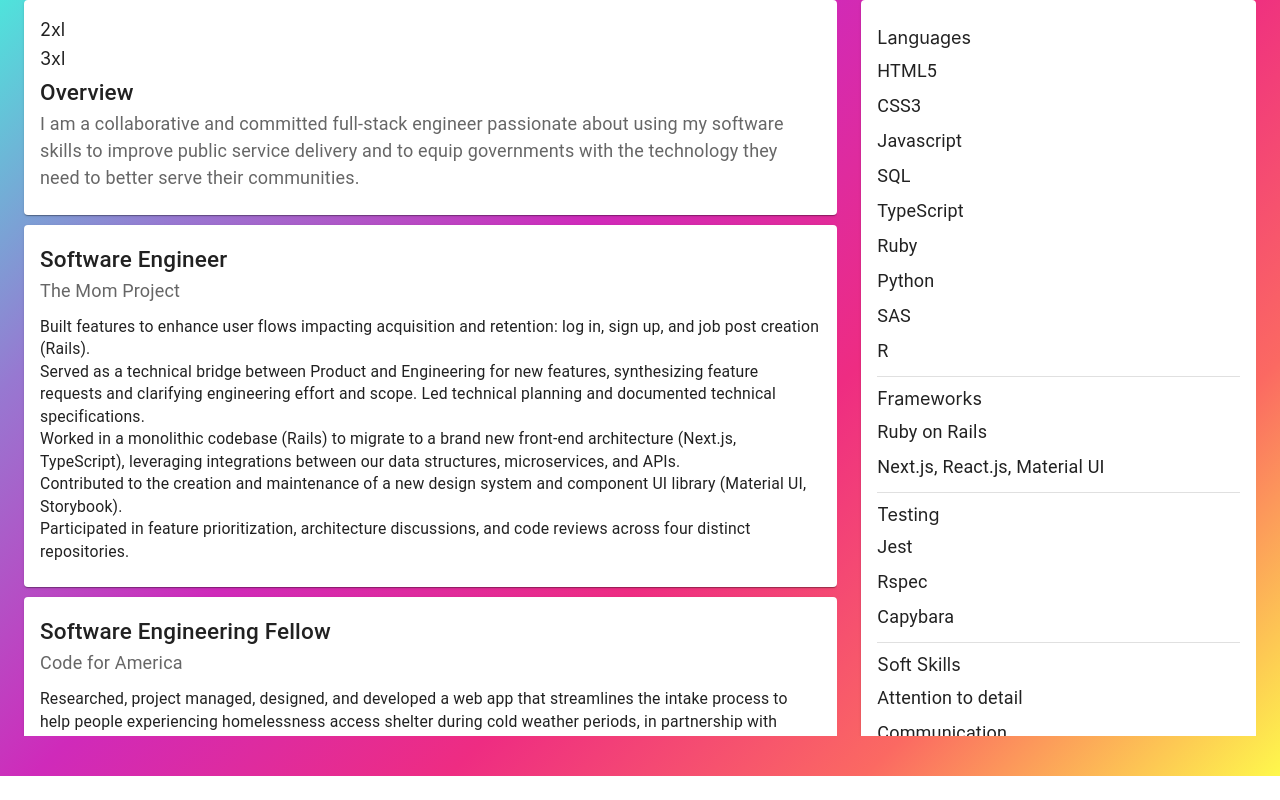
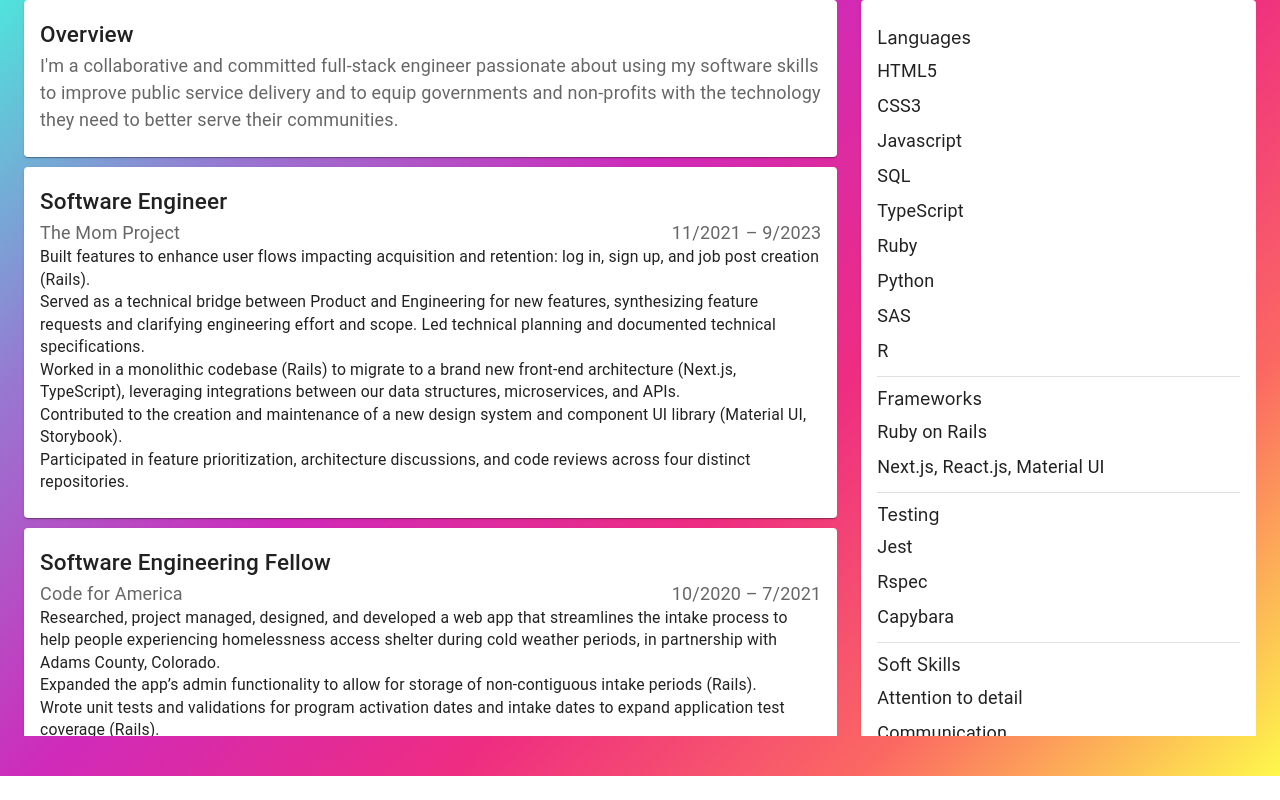
Before and after one commit to fionatagious/fiona.works, a Next.js app: page /resume in a window 1280 px wide. Built offline with nearby package versions, Linux system fonts and the light colour scheme.

Commit message:
dates flush with ride side of cards

```diff
--- a/pages/_app.js
+++ /dev/null
@@ -1,5 +0,0 @@
-import "../styles/global.css";
-
-export default function App({ Component, pageProps }) {
-  return <Component {...pageProps} />;
-}
--- /dev/null
+++ b/pages/_app.tsx
@@ -0,0 +1,7 @@
+// These styles apply to every route in the application
+import '/styles/global.css'
+import type { AppProps } from 'next/app'
+
+export default function App({ Component, pageProps }: AppProps) {
+  return <Component {...pageProps} />
+}
--- a/pages/index.js
+++ b/pages/index.js
@@ -7,8 +7,8 @@
     <>
       <div className={styles.container}>
         <Head>
-          <title>Create Next App</title>
-          <link rel="icon" href="/favicon.ico" />
+          <title>Fiona Tang's site</title>
+          <link rel="icon" href="/favicon.ico" sizes="any"/>
         </Head>
 
         <main>
--- a/pages/resume/acumen.js
+++ b/pages/resume/acumen.js
@@ -2,6 +2,7 @@
 import Card from '@mui/material/Card';
 import CardContent from '@mui/material/CardContent';
 import Typography from '@mui/material/Typography';
+import Grid from '@mui/material/Grid';
 
 
 export default function AcumenCard() {
@@ -11,12 +12,14 @@
         <Typography variant="h6" component="div">
           Data and Policy Analyst - Statistical Programmer
         </Typography>
-        <Typography sx={{ mb: 1.5 }} color="text.secondary">
-          Acumen, LLC
-        </Typography>
-        <Typography sx={{ mb: 1.5 }} color="text.secondary">
-          1/2020 – 2/2021
-        </Typography>
+        <Grid sx={{ display: 'flex', justifyContent: 'space-between' }}>
+          <Typography color="text.secondary">
+            Acumen, LLC
+          </Typography>
+          <Typography color="text.secondary">
+            1/2020 – 2/2021
+          </Typography>
+        </Grid>
         <Typography variant="body2">
           <ul>
             <li>Analyzed claim line-level data to produce summary statistics (SAS) pertaining to weight loss and attendance outcomes under the Medicare Diabetes Prevention Program, administered by the Centers for Medicare and Medicaid Services.</li>
--- a/pages/resume/cfa.js
+++ b/pages/resume/cfa.js
@@ -2,6 +2,7 @@
 import Card from '@mui/material/Card';
 import CardContent from '@mui/material/CardContent';
 import Typography from '@mui/material/Typography';
+import Grid from '@mui/material/Grid';
 
 
 export default function CFACard() {
@@ -11,9 +12,14 @@
         <Typography variant="h6" component="div">
           Software Engineering Fellow
         </Typography>
-        <Typography sx={{ mb: 1.5 }} color="text.secondary">
-          Code for America
-        </Typography>
+        <Grid sx={{ display: 'flex', justifyContent: 'space-between' }}>
+          <Typography color="text.secondary">
+            Code for America
+          </Typography>
+          <Typography color="text.secondary">
+            10/2020 – 7/2021
+          </Typography>
+        </Grid>
         <Typography variant="body2">
           <ul>
             <li>Researched, project managed, designed, and developed a web app that streamlines the intake process to help people experiencing homelessness access shelter during cold weather periods, in partnership with Adams County, Colorado.</li>
--- a/pages/resume/cm.js
+++ b/pages/resume/cm.js
@@ -2,21 +2,23 @@
 import Card from '@mui/material/Card';
 import CardContent from '@mui/material/CardContent';
 import Typography from '@mui/material/Typography';
-
+import Grid from '@mui/material/Grid';
 
 export default function CMCard() {
   return (
     <Card sx={{ minWidth: 275, maxWidth: 1200, marginTop: '10px' }}>
       <CardContent>
         <Typography variant="h6" component="div">
-          Data Associate
+            Data Associate
         </Typography>
-        <Typography sx={{ mb: 1.5 }} color="text.secondary">
-          Change Machine (formerly The Financial Clinic)
-        </Typography>
-        <Typography sx={{ mb: 1.5 }} color="text.secondary">
+        <Grid sx={{ display: 'flex', justifyContent: 'space-between' }}>
+          <Typography color="text.secondary">
+            Change Machine (formerly The Financial Clinic)
+          </Typography>
+          <Typography color="text.secondary">
             10/2017 – 4/2018
-        </Typography>
+          </Typography>
+        </Grid>
         <Typography variant="body2">
           <ul>
             <li>Developed reports to track achievement in financial outcomes of 70,000 low-income New York City residents. Created dashboards on deliverables to support continued funding and partnerships (Salesforce, Excel, SQL).</li>
--- a/pages/resume/overview.js
+++ b/pages/resume/overview.js
@@ -8,13 +8,11 @@
   return (
     <Card sx={{ minWidth: 275, maxWidth: 1200 }}>
       <CardContent sx={{ pb: 0 }} >
-        <div class="text-2xl">2xl</div>
-        <div class="text-3xl">3xl</div>
         <Typography variant="h6" component="div">
           Overview
         </Typography>
         <Typography color="text.secondary">
-            I am a collaborative and committed full-stack engineer passionate about using my software skills to improve public service delivery and to equip governments with the technology they need to better serve their communities.
+            I'm a collaborative and committed full-stack engineer passionate about using my software skills to improve public service delivery and to equip governments and non-profits with the technology they need to better serve their communities.
         </Typography>
         <Typography variant="body2">
 
--- a/pages/resume/tmp.js
+++ b/pages/resume/tmp.js
@@ -2,7 +2,7 @@
 import Card from '@mui/material/Card';
 import CardContent from '@mui/material/CardContent';
 import Typography from '@mui/material/Typography';
-
+import Grid from '@mui/material/Grid';
 
 export default function TMPCard() {
   return (
@@ -11,9 +11,14 @@
         <Typography variant="h6" component="div">
           Software Engineer
         </Typography>
-        <Typography sx={{ mb: 1.5 }} color="text.secondary">
-          The Mom Project
-        </Typography>
+        <Grid sx={{ display: 'flex', justifyContent: 'space-between' }}>
+          <Typography color="text.secondary">
+            The Mom Project
+          </Typography>
+          <Typography color="text.secondary">
+            11/2021 – 9/2023
+          </Typography>
+        </Grid>
         <Typography variant="body2">
           <ul>
             <li>Built features to enhance user flows impacting acquisition and retention: log in, sign up, and job post creation (Rails).</li>
--- a/pages/resume/uber.js
+++ b/pages/resume/uber.js
@@ -2,7 +2,7 @@
 import Card from '@mui/material/Card';
 import CardContent from '@mui/material/CardContent';
 import Typography from '@mui/material/Typography';
-
+import Grid from '@mui/material/Grid';
 
 export default function CFACard() {
   return (
@@ -11,12 +11,14 @@
         <Typography variant="h6" component="div">
           Data Analyst
         </Typography>
-        <Typography sx={{ mb: 1.5 }} color="text.secondary">
-          Uber
-        </Typography>
-        <Typography sx={{ mb: 1.5 }} color="text.secondary">
-        9/2018 – 3/2019
-        </Typography>
+        <Grid sx={{ display: 'flex', justifyContent: 'space-between' }}>
+          <Typography color="text.secondary">
+            Uber
+          </Typography>
+          <Typography color="text.secondary">
+            9/2018 – 3/2019
+          </Typography>
+        </Grid>
         <Typography variant="body2">
           <ul>
             <li>Wrote advanced queries to build dashboard on growth KPIs, such as retention and average revenue per user (SQL).</li>
```
Also changed, not shown: 2 other files (tests, documents, lock files or other folders).
